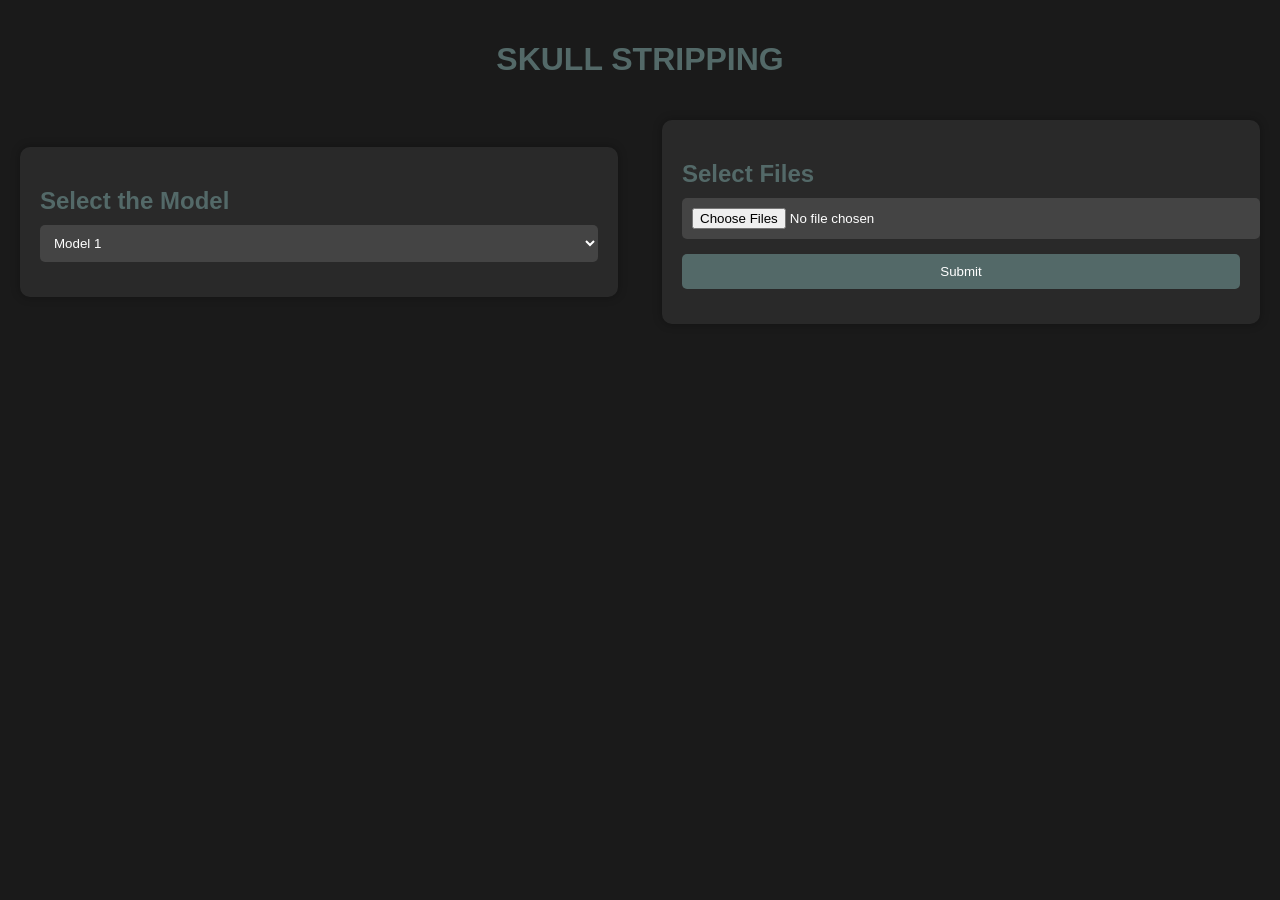
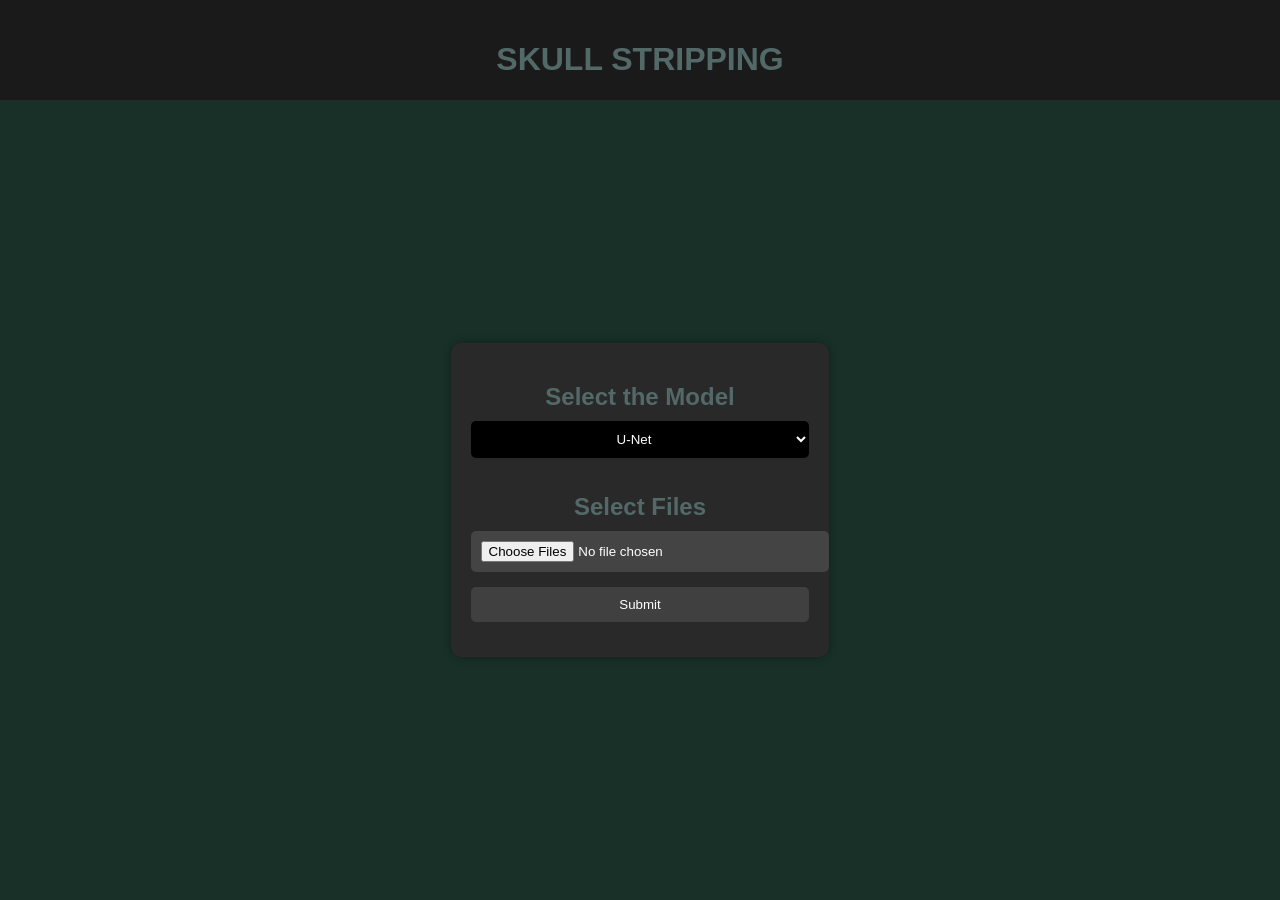
Before and after one commit to MorningStarTM/skull-stripping, a Flask app: page / in a window 1280 px wide. Before the commit the page ends 324 px from the top, so only its background shows below. Run offline with Flask 3, Linux system fonts and the light colour scheme.

Commit message:
UI updated

```diff
--- a/main.py
+++ b/main.py
@@ -8,13 +8,13 @@ from werkzeug.utils import secure_filename
 
 ALLOWED_EXTENSIONS = set(['png', 'jpg', 'jpeg', 'gif'])
 
-model_names = ["Model 1", "Model 2", "Model 3"]
+model_names = ["U-Net", "Attention-U-Net", "Model 3"]
 
 def allowed_file(filename):
 	return '.' in filename and filename.rsplit('.', 1)[1].lower() in ALLOWED_EXTENSIONS
 
 @app.route('/')
-def upload_form():
+def upload():
 	return render_template('upload.html', model_names=model_names)
 
 @app.route('/', methods=['POST'])
@@ -23,6 +23,8 @@ def upload_image():
 		flash('No file part')
 		return redirect(request.url)
 	files = request.files.getlist('files[]')
+	model_in = request.form.get("model_input")
+	print(str(model_in))
 	file_names = []
 	images = []
 	for file in files:
@@ -30,7 +32,7 @@ def upload_image():
 			filename = secure_filename(file.filename)
 			file_names.append(filename)
 			file.save(os.path.join(app.config['UPLOAD_FOLDER'], filename))
-	message = predict("static\\uploads")
+	message = predict("static\\uploads", str(model_in))
 
 		#else:
 		#	flash('Allowed image types are -> png, jpg, jpeg, gif')
@@ -38,7 +40,7 @@ def upload_image():
 
 
 
-	return render_template('upload.html', filenames=file_names, model_names=model_names, message=message)
+	return render_template('done.html', filenames=file_names, model_names=model_names, message=message)
 
 """@app.route('/', methods=['POST'])
 def predict():
--- a/templates/upload.html
+++ b/templates/upload.html
@@ -12,32 +12,35 @@
         padding: 0;
         color: #ffffff;
     }
+
     .container {
         display: flex;
-            justify-content: space-between;
+        justify-content: center;
         align-items: center;
-            padding: 20px;
+        height: 100vh;
     }
-        .left-section, .right-section {
-            width: 45%;
+
+    .right-section {
         padding: 20px;
         background-color: #292929;
         border-radius: 10px;
         box-shadow: 0px 0px 10px rgba(0, 0, 0, 0.3);
     }
-        .left-section {
-            margin-right: 20px;
-        }
+
     h1 {
         text-align: center;
         padding-top: 20px;
         color: #536968;
     }
+
     h2 {
         color: #536968;
         margin-bottom: 10px;
     }
-        select, input[type="file"], input[type="submit"] {
+
+    select,
+    input[type="file"],
+    input[type="submit"] {
         width: 100%;
         padding: 10px;
         border: none;
@@ -46,34 +49,70 @@
         background-color: #444444;
         color: #ffffff;
     }
+
     input[type="submit"] {
-            background-color: #536968;
+        background-color: #404040; /* Dark gray mixed with army green */
         color: #ffffff;
         cursor: pointer;
     }
+
+    form {
+        text-align: center;
+    }
+
+    /* Custom styling for select element */
+    .selectpicker {
+        background-color: #000000; /* Light black */
+        color: #ffffff;
+        border: none;
+    }
+
+    /* Custom styling for container div */
+    .container {
+        background-color: #183028; /* Dark green */
+    }
+
+    /* Center text within select element */
+    .selectpicker option {
+        text-align: center;
+    }
+
+    /* Center text within submission button */
+    input[type="submit"] {
+        text-align: center;
+    }
+
+    /* Center text within h2 elements */
+    h2 {
+        text-align: center;
+    }
+
     </style>
 </head>
 <body>
     <h1>SKULL STRIPPING</h1>
     <div class="container">
-        <div class="left-section">
+        <div class="right-section">
+            <form method="POST" action="/" enctype="multipart/form-data" class="form-inline">
                 <h2>Select the Model</h2>
-            <select name="model">
+                <select name="model_input" class="selectpicker form-control">
                     {% for model in model_names %}
                         <option value="{{ model }}">{{ model }}</option>
                     {% endfor %}
                 </select>
-        </div>
-        <div class="right-section">
                 <h2>Select Files</h2>
-            <form method="post" action="/" enctype="multipart/form-data">
                 <input type="file" name="files[]" multiple="true" autocomplete="off" required>
                 <input type="submit" value="Submit">
+
+
             </form>
         </div>
     </div>
     {% if message %}
-        <p>{{ message }}</p>
+        <p><center>{{ message }}</center></p>
+    {% endif %}
+    {% if model_in %}
+        <p><center>{{ model_in }}</center></p>
     {% endif %}
 </body>
 </html>
```
Also changed, not shown: preprocess.py (+26 -6 lines), templates/done.html (added, +26 -0 lines). Lines whose indentation alone changed are shown as unchanged.
